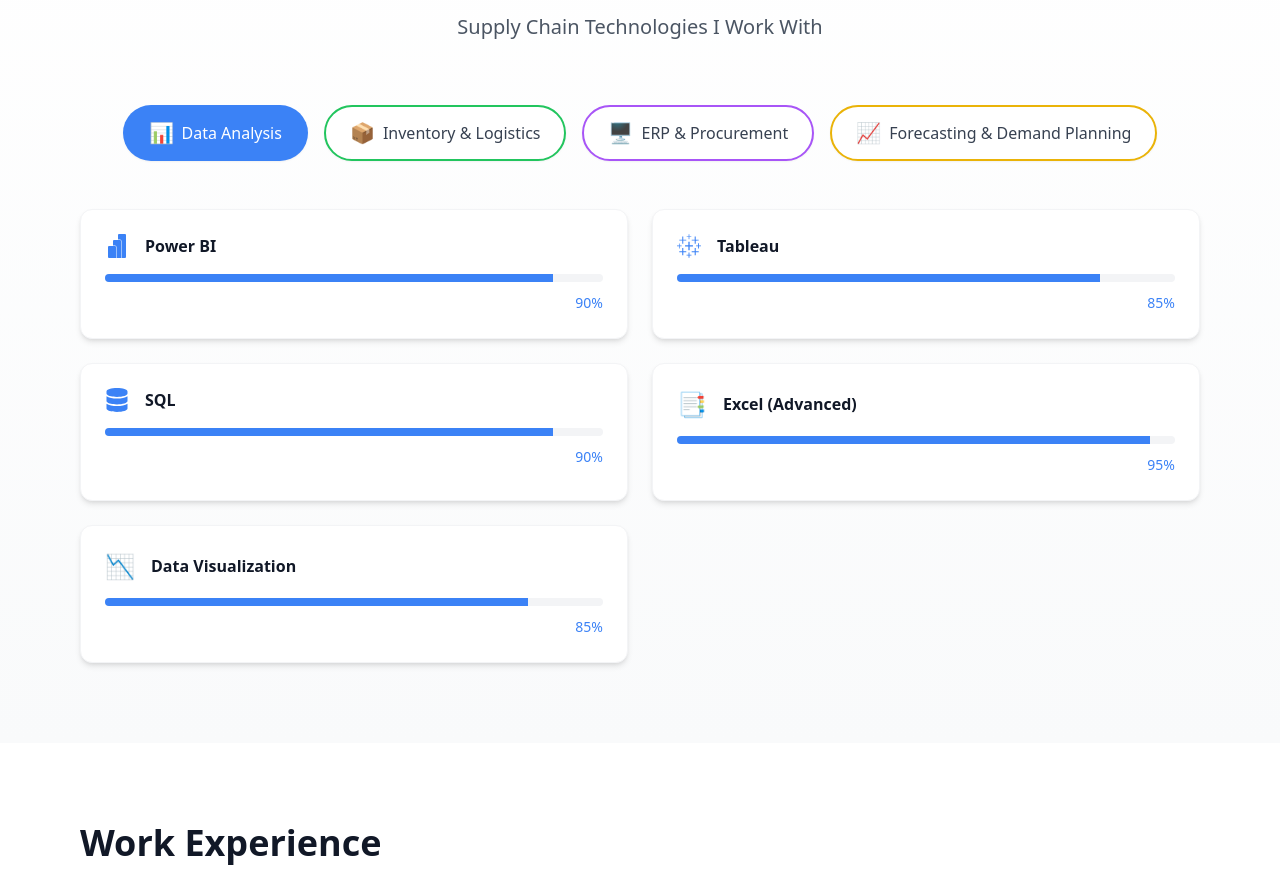
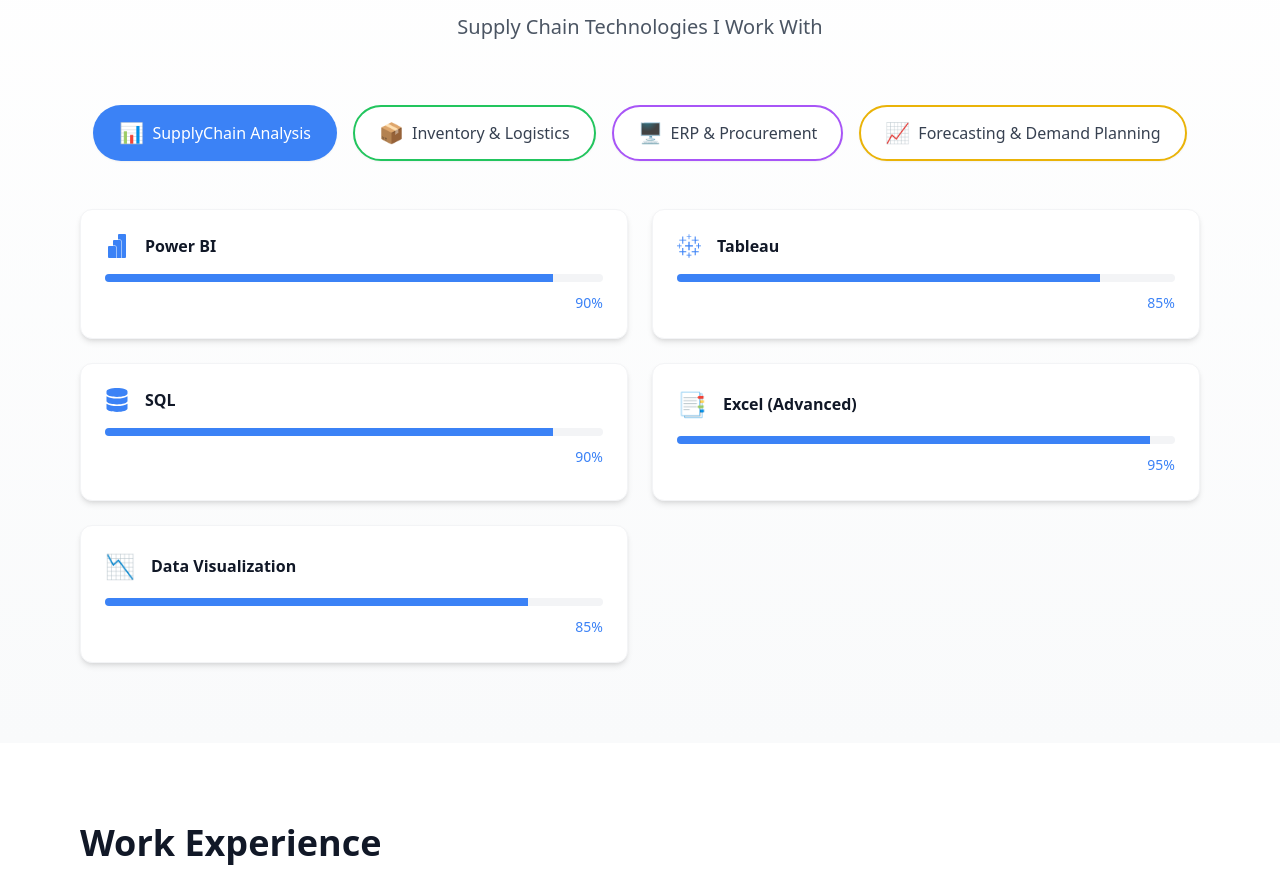
Before and after one commit to ajay-kumar2109/Myportfolio, a React (Vite) app: page / in a window 1280 px wide. Shown: the part 2536-3430 px from the top of the page. Built offline with nearby package versions, Linux system fonts and the light colour scheme; the HTML template or start-up script is replaced by a standard one.

Commit message:
Update Skills.jsx

```diff
--- a/src/components/Skills.jsx
+++ b/src/components/Skills.jsx
@@ -8,7 +8,7 @@
 
   const skillCategories = {
     dataAnalysis: {
-      title: "Data Analysis",
+      title: "SupplyChain Analysis",
       icon: "📊",
       colorClass: "bg-blue-500",
       borderClass: "border-blue-500",
```
